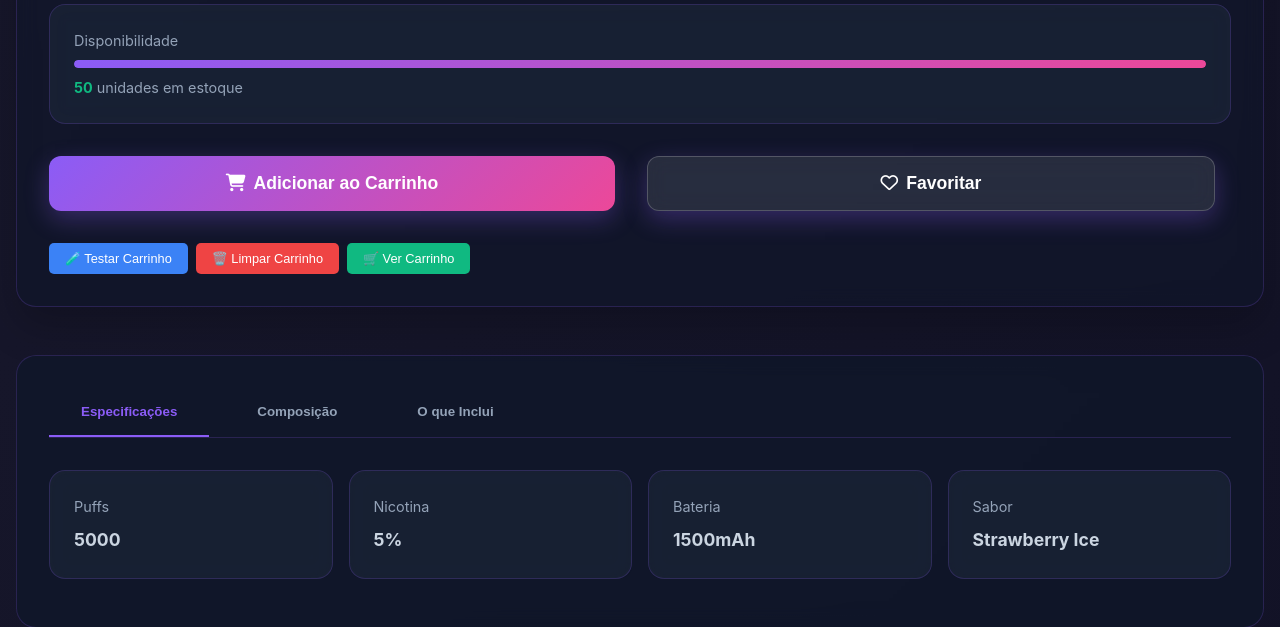
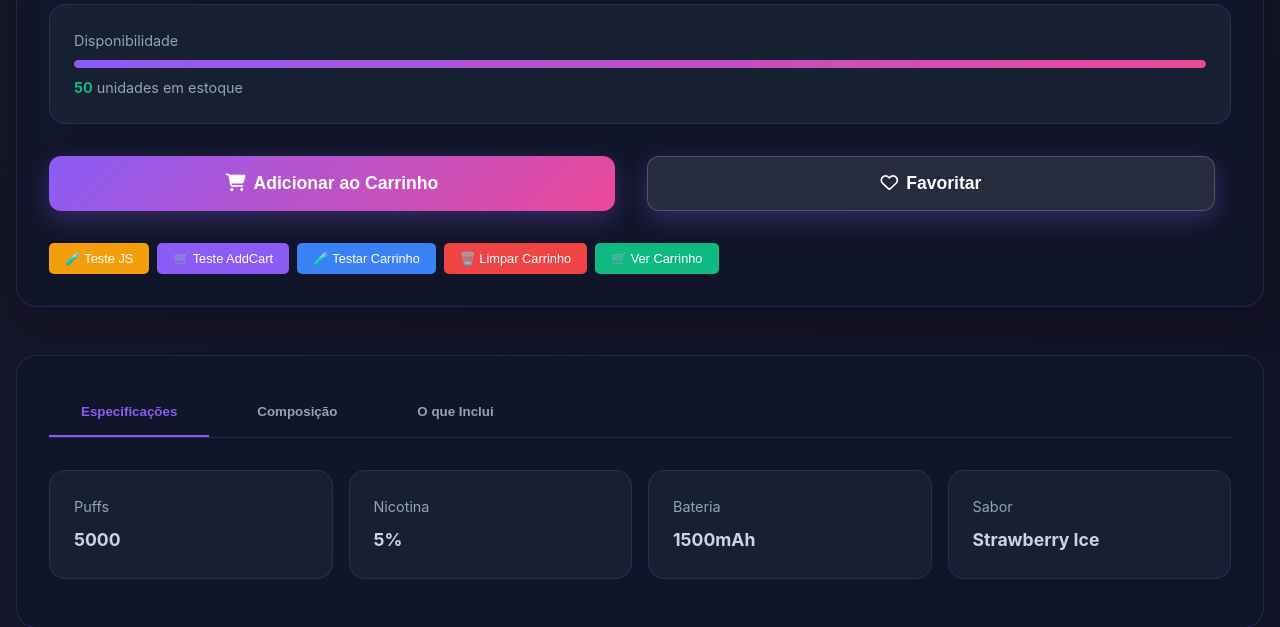
Before and after one commit to DexsDevelopers/site-pods, a PHP site: page /pages/product-detail.php?id=1 in a window 1280 px wide. Shown: the part 1362-1989 px from the top of the page. Run offline with PHP 8.4, Linux system fonts and the light colour scheme; data comes from the database, SQL or seed files in the repository; some libraries are stand-ins or nearby versions.

Commit message:
debug: Logs detalhados + BotÃµes de teste + Try/catch para identificar problemas

```diff
--- a/pages/product-detail.php
+++ b/pages/product-detail.php
@@ -597,6 +597,12 @@ $reviews = [
 
                     <!-- Botões de Debug (temporários) -->
                     <div style="display: flex; gap: 0.5rem; margin-top: 1rem; flex-wrap: wrap;">
+                        <button onclick="console.log('🧪 Teste simples funcionando!'); alert('JavaScript está funcionando!');" style="padding: 0.5rem 1rem; background: #f59e0b; color: white; border: none; border-radius: 5px; cursor: pointer; font-size: 0.8rem;">
+                            🧪 Teste JS
+                        </button>
+                        <button onclick="addToCart(event); return false;" style="padding: 0.5rem 1rem; background: #8b5cf6; color: white; border: none; border-radius: 5px; cursor: pointer; font-size: 0.8rem;">
+                            🛒 Teste AddCart
+                        </button>
                         <button onclick="testCart()" style="padding: 0.5rem 1rem; background: #3b82f6; color: white; border: none; border-radius: 5px; cursor: pointer; font-size: 0.8rem;">
                             🧪 Testar Carrinho
                         </button>
@@ -751,14 +757,19 @@ $reviews = [
         }
 
         function addToCart(event) {
+            console.log('🚀 FUNÇÃO addToCart CHAMADA!');
+            console.log('📧 Evento recebido:', event);
+
             // Prevenir qualquer comportamento padrão
             if (event) {
                 event.preventDefault();
                 event.stopPropagation();
+                console.log('🛑 Evento prevenido');
             }
 
             console.log('🛒 Iniciando addToCart...');
 
+            try {
             let cart = JSON.parse(localStorage.getItem('cart') || '[]');
                 const productId = <?php echo json_encode($product['id']); ?>;
 
@@ -800,6 +811,14 @@ $reviews = [
 
                 // Debug: Mostrar carrinho no console
                 console.log('🔍 Carrinho final no localStorage:', localStorage.getItem('cart'));
+
+                // Testar imediatamente
+                testCart();
+
+            } catch (error) {
+                console.error('❌ ERRO no addToCart:', error);
+                showNotification('❌ Erro ao adicionar ao carrinho!', 'error');
+            }
 
             // Retornar false para prevenir qualquer redirecionamento
             return false;
```
Lines whose indentation alone changed are shown as unchanged.
